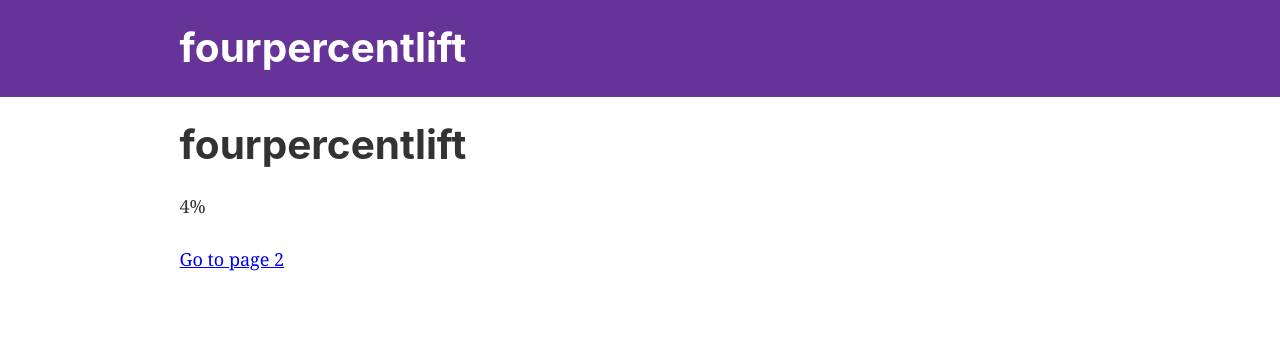
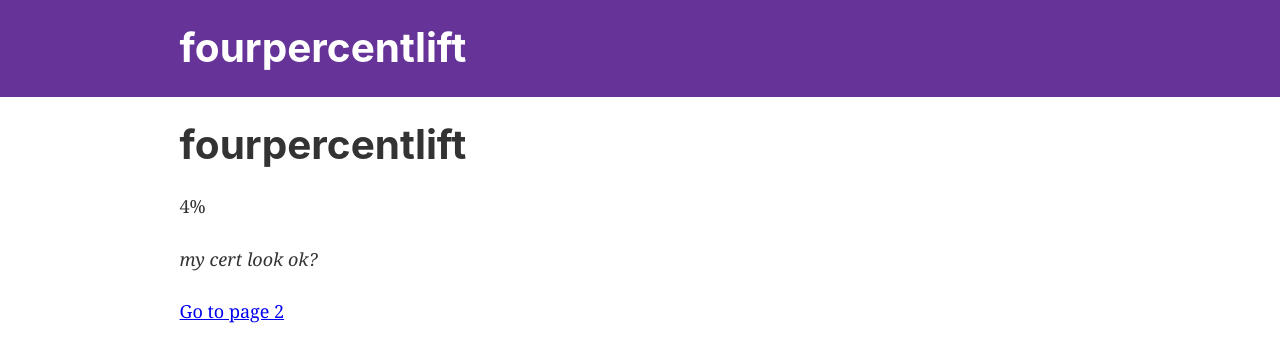
Before and after one commit to pfeilbr/serverless-plugin-cloudfront-lambda-edge-playground, a Gatsby site in the folder static-site/: page / in a window 1280 px wide. Built offline with nearby package versions, Linux system fonts and the light colour scheme; Gatsby itself is replaced by a stand-in of ours.

Commit message:
cert check content update

```diff
--- a/package.json
+++ b/package.json
@@ -5,8 +5,9 @@
   "main": "index.js",
   "scripts": {
     "test": "echo \"Error: no test specified\" && exit 1",
-    "deploy": "npm run deploy-infrastructure && npm run build-static-site && npm run publish-static-assets-to-bucket && npm run cloudfront:invalidate",
+    "deploy": "npm run deploy-infrastructure && npm run build-and-deploy-static-site",
     "deploy-infrastructure": "sls deploy",
+    "build-and-deploy-static-site": "npm run build-static-site && npm run publish-static-assets-to-bucket && npm run cloudfront:invalidate",
     "build-static-site": "pushd static-site && npm run build && popd",
     "publish-static-assets-to-bucket": "aws s3 cp static-site/public s3://pfeil-static-site-dev/ --recursive",
     "cloudfront:invalidate": "aws cloudfront create-invalidation --distribution-id E1ZQSLID3J234M --paths \"/*\""
--- a/static-site/src/pages/index.js
+++ b/static-site/src/pages/index.js
@@ -10,6 +10,7 @@ const IndexPage = () => (
     <SEO title="Home" />
     <h1>fourpercentlift</h1>
     <p>4%</p>
+    <em>my cert look ok?</em>
     <div style={{ maxWidth: `300px`, marginBottom: `1.45rem` }}></div>
     <Link to="/page-2/">Go to page 2</Link>
   </Layout>
```
